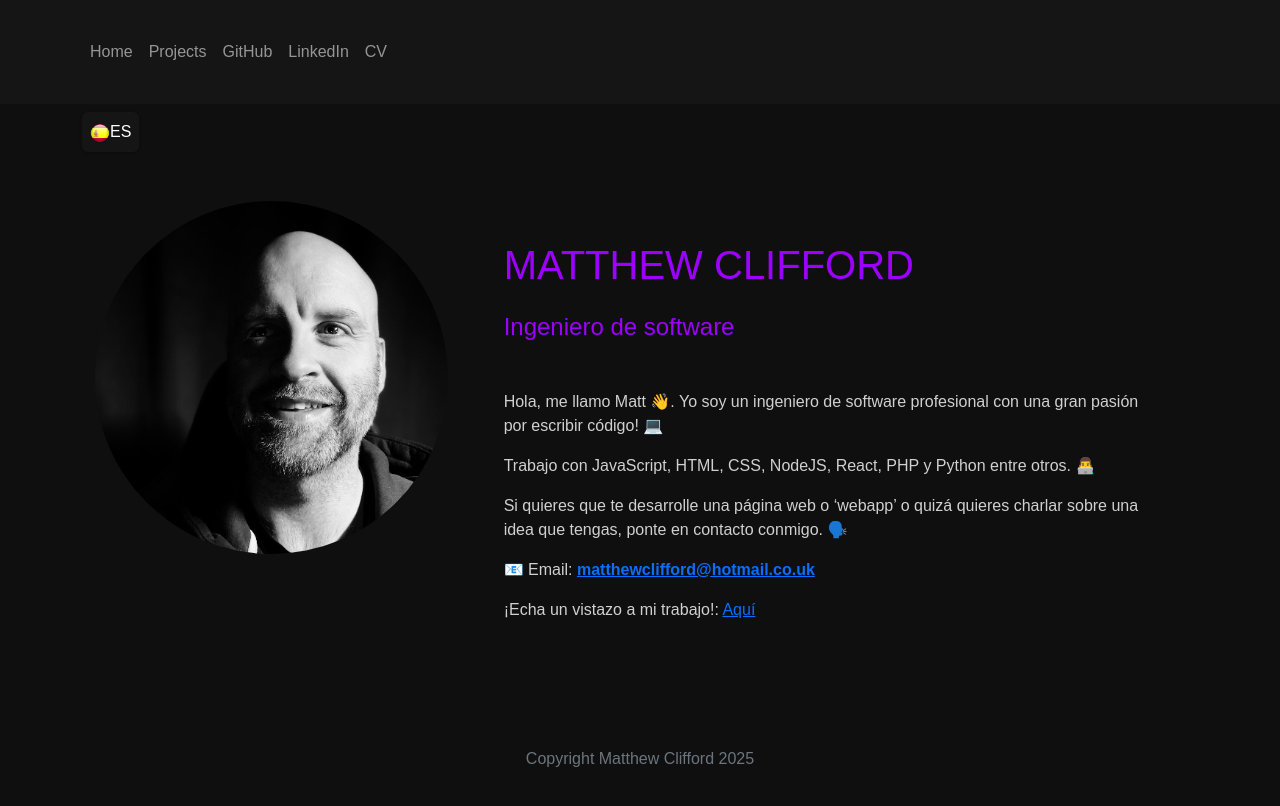
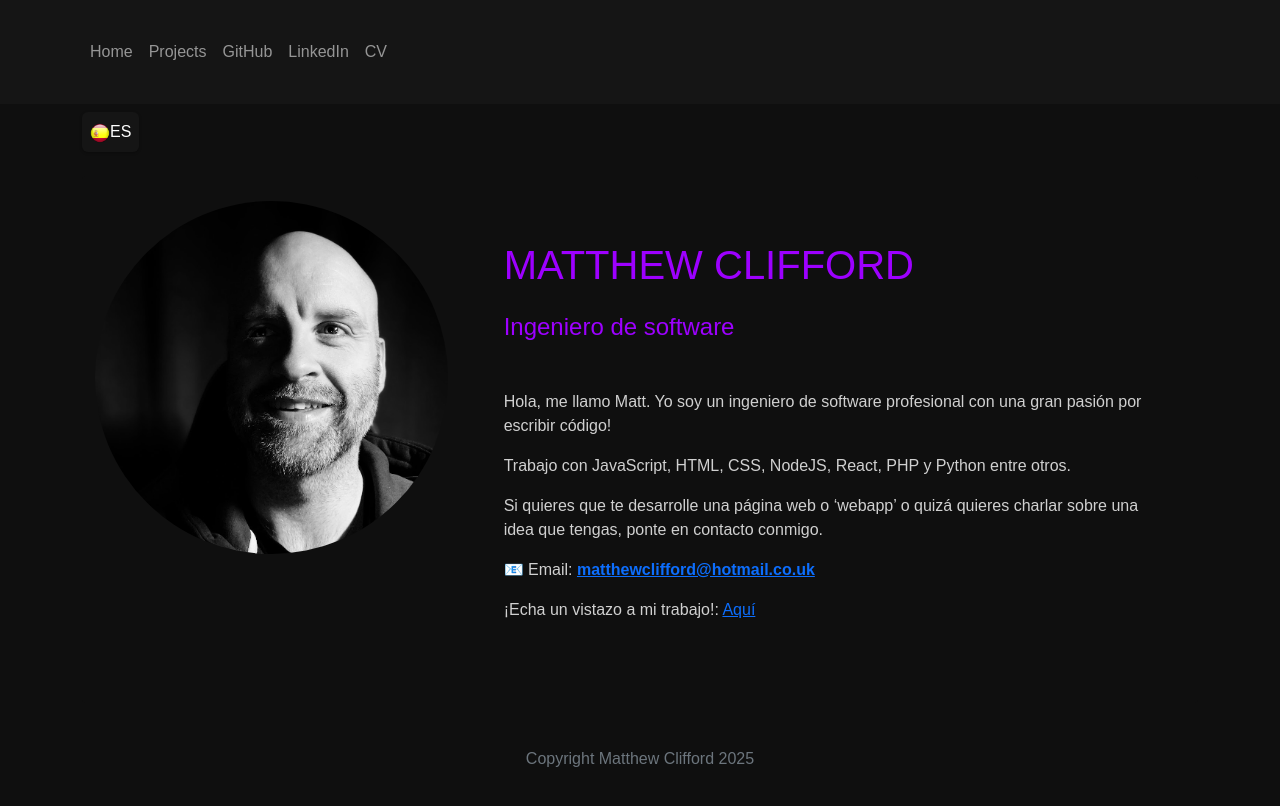
Before and after one commit to BuenVia/portfolio_react, a React (Create React App) app: page / in a window 1280 px wide. Built offline with nearby package versions, Linux system fonts and the light colour scheme.

Commit message:
update to text

```diff
--- a/src/languages.js
+++ b/src/languages.js
@@ -5,9 +5,9 @@ const language = {
         "If you want me to build your website, API or any other webapp, or you want to collaborate, then get in touch! 🗣️",
     ],
     espIntro: [
-        "Hola, me llamo Matt 👋. Yo soy un ingeniero de software profesional con una gran pasión por escribir código! 💻",
-        "Trabajo con JavaScript, HTML, CSS, NodeJS, React, PHP y Python entre otros. 👨‍💻",
-        "Si quieres que te desarrolle una página web o ‘webapp’ o quizá quieres charlar sobre una idea que tengas, ponte en contacto conmigo. 🗣️"
+        "Hola, me llamo Matt. Yo soy un ingeniero de software profesional con una gran pasión por escribir código!",
+        "Trabajo con JavaScript, HTML, CSS, NodeJS, React, PHP y Python entre otros.",
+        "Si quieres que te desarrolle una página web o ‘webapp’ o quizá quieres charlar sobre una idea que tengas, ponte en contacto conmigo."
     ]
   }
 
```
